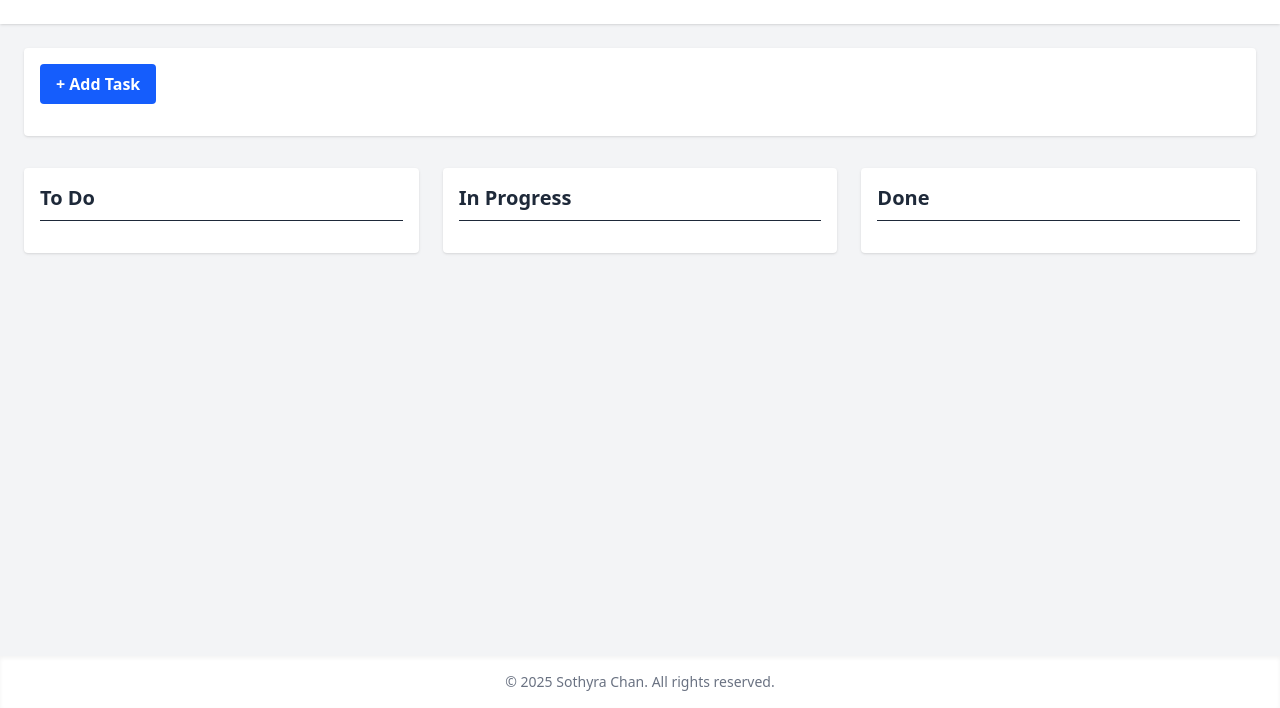
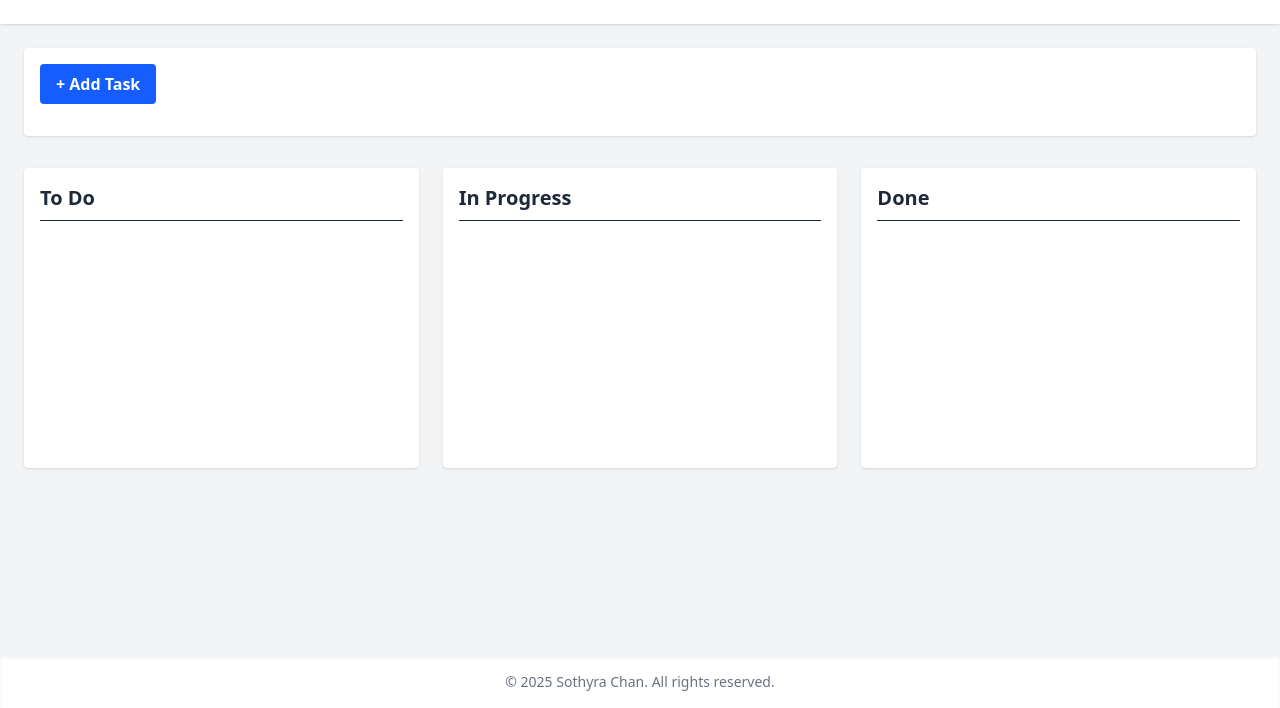
Before and after one commit to sothyrachan/Kanban_Task_Board, a website built with Vite: page index.html in a window 1280 px wide. Shown: the part 92-800 px from the top of the page. Built offline with nearby package versions, Linux system fonts and the light colour scheme.

Commit message:
fix the drag and drop function by editing  the css file

```diff
--- a/index.html
+++ b/index.html
@@ -131,50 +131,36 @@
         </dialog>
       </section>
 
-      <section
-        class="kanban-columns grid grid-cols-1 md:grid-cols-3 gap-6"
-        aria-label="Task Columns"
-      >
+<!-- Task Columns Section -->
+<section class="kanban-columns grid grid-cols-1 md:grid-cols-3 gap-6" aria-label="Task Columns">
     <!-- Todo Column -->
-        <div
-          class="column bg-white rounded shadow p-4 space-y-4"
-          data-status="todo"
-        >
+    <div class="column bg-white rounded shadow p-4 space-y-4">
         <h2 class="text-xl font-semibold border-b pb-2">To Do</h2>
         <div
-            class="task-list space-y-2"
+            class="task-list space-y-2 min-h-[200px] p-4 border-2 border-transparent transition-colors duration-200"
             id="todo-tasks"
-            data-status="todo"
-            data-droppable="true"
-          ></div>
+            data-status="todo">
+        </div>
     </div>
 
     <!-- In Progress Column -->
-        <div
-          class="column bg-white rounded shadow p-4 space-y-4"
-          data-status="in-progress"
-        >
+    <div class="column bg-white rounded shadow p-4 space-y-4">
         <h2 class="text-xl font-semibold border-b pb-2">In Progress</h2>
         <div
-            class="task-list space-y-2"
+            class="task-list space-y-2 min-h-[200px] p-4 border-2 border-transparent transition-colors duration-200"
             id="in-progress-tasks"
-            data-status="in-progress"
-            data-droppable="true"
-          ></div>
+            data-status="in-progress">
+        </div>
     </div>
 
     <!-- Done Column -->
-        <div
-          class="column bg-white rounded shadow p-4 space-y-4"
-          data-status="done"
-        >
+    <div class="column bg-white rounded shadow p-4 space-y-4">
         <h2 class="text-xl font-semibold border-b pb-2">Done</h2>
         <div
-            class="task-list space-y-2"
+            class="task-list space-y-2 min-h-[200px] p-4 border-2 border-transparent transition-colors duration-200"
             id="done-tasks"
-            data-status="done"
-            data-droppable="true"
-          ></div>
+            data-status="done">
+        </div>
     </div>
 </section>
     </main>
--- a/src/input.css
+++ b/src/input.css
@@ -35,3 +35,15 @@
     border: 2px dashed #4a5568;
     background-color: rgba(74, 85, 104, 0.1);
 }
+
+.task-list {
+    min-height: 200px;  /* Add minimum height for empty lists */
+    padding: 1rem;
+    border: 2px solid transparent; /* For drop target visibility */
+}
+
+.column {
+    display: flex;
+    flex-direction: column;
+    min-height: 300px; /* Ensure column is always visible */
+}
--- a/src/main.ts
+++ b/src/main.ts
@@ -103,6 +103,7 @@ const updateTaskContainer = () => {
     });
 
     checkEditOrDeleteBtn();
+    //initializeDragAndDrop();
 };
 
 const initializeDragAndDrop = () => {
@@ -203,9 +204,7 @@ function updateTaskStatus(taskId: string, newStatus: string) {
 }
 
 document.addEventListener("DOMContentLoaded", () => {
-    if (taskData.length > 0) {
-        updateTaskContainer();
-    }
+    updateTaskContainer();
     initializeDragAndDrop();
 });
 
```
Also changed, not shown: src/output.css. Lines whose indentation alone changed are shown as unchanged.
